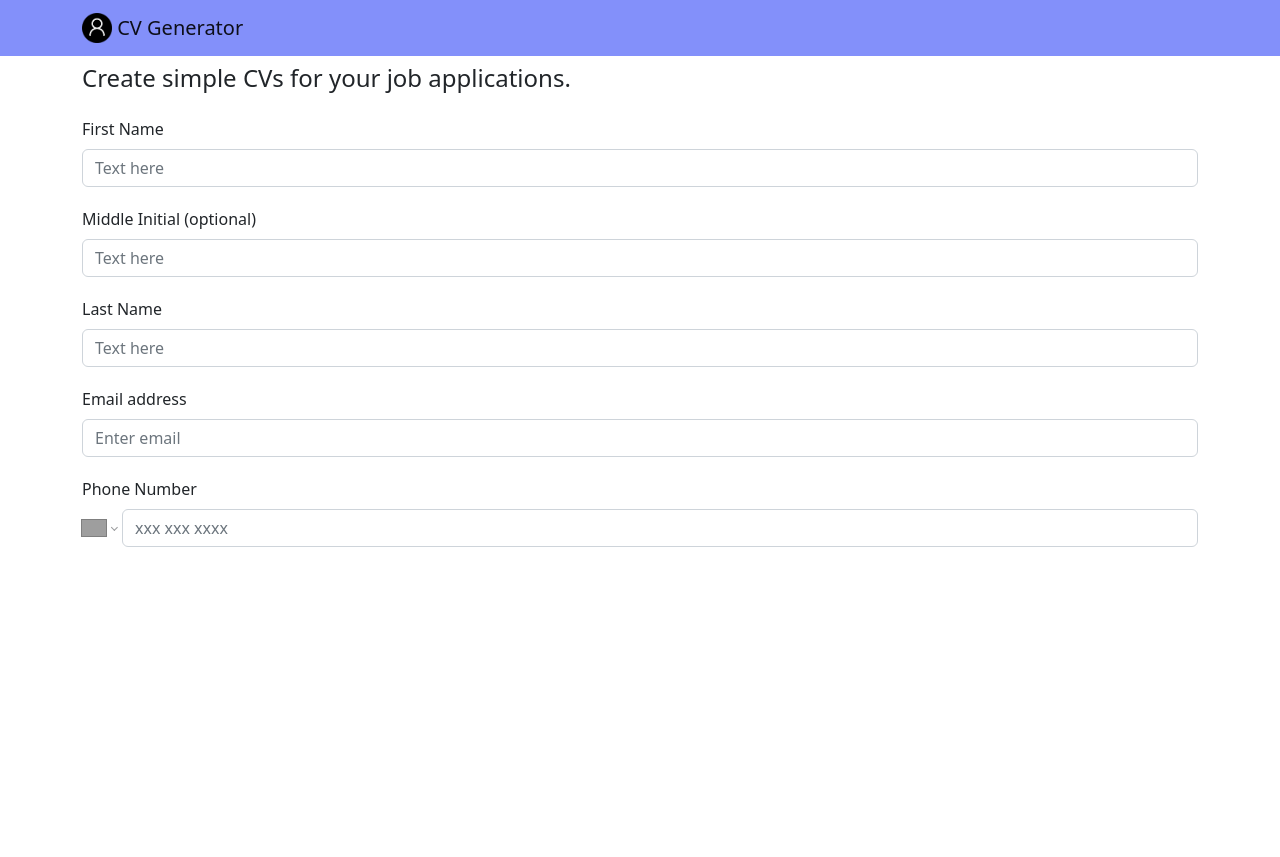
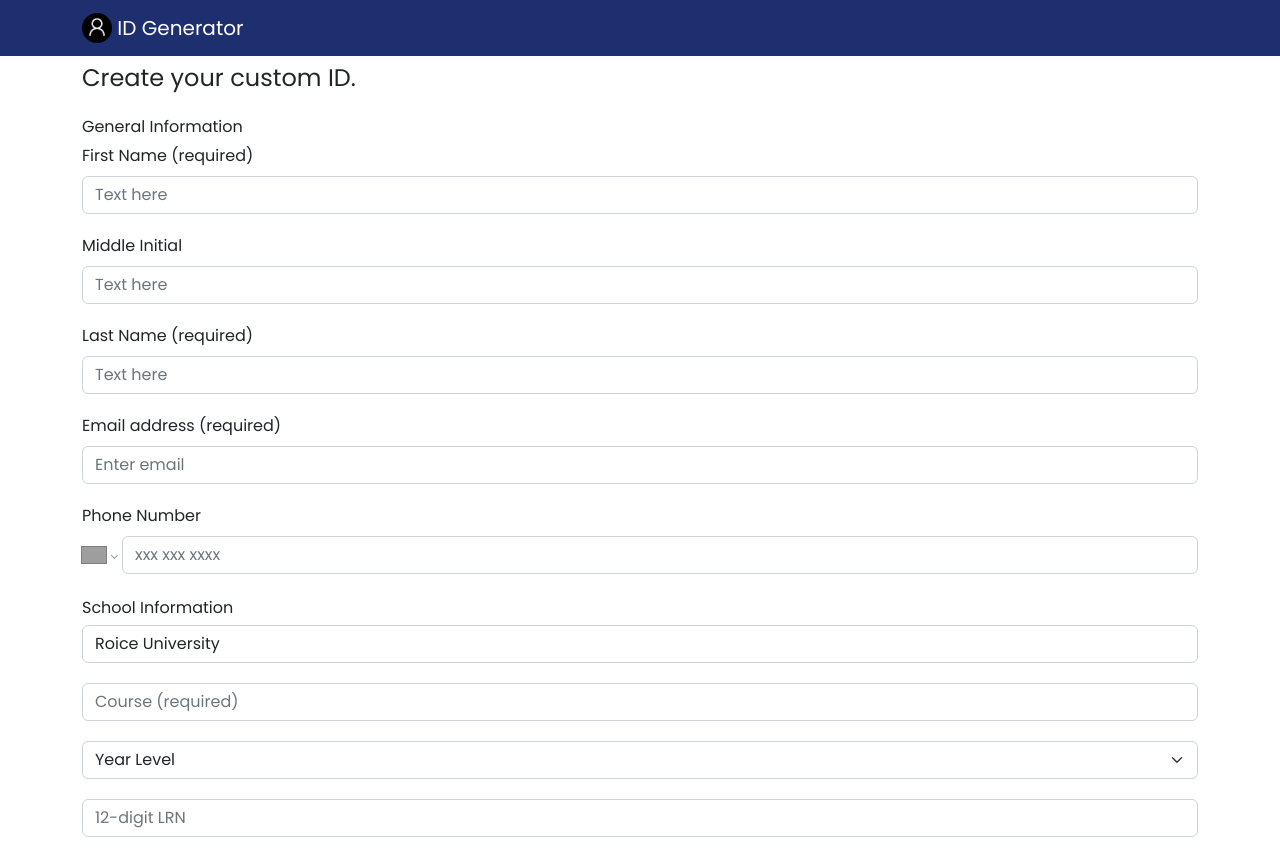
Before and after one commit to roiceee/CV-App, a React (Create React App) app: page / in a window 1280 px wide. Before the commit the page ends 800 px from the top, so only its background shows below. Built offline with nearby package versions, Linux system fonts and the light colour scheme; grey boxes are pictures that could not be loaded.

Commit message:
add school information form

```diff
--- a/src/components/body/bodyContainer.js
+++ b/src/components/body/bodyContainer.js
@@ -1,8 +1,9 @@
-import React from 'react';
-import Container from 'react-bootstrap/esm/Container';
-import GeneralInformationForm from './form-components/generalInformation';
-import Header from './header';
-import { useState} from "react";
+import React from "react";
+import Container from "react-bootstrap/esm/Container";
+import GeneralInformationForm from "./form-components/generalInformation";
+import Header from "./header";
+import { useState } from "react";
+import SchoolInformationForm from "./form-components/schoolInformationForm";
 
 function BodyContainer() {
   const [firstName, setFirstName] = useState("");
@@ -10,24 +11,39 @@ function BodyContainer() {
   const [lastName, setLastName] = useState("");
   const [email, setEmail] = useState("");
   const [phoneNumber, setPhoneNumber] = useState("");
-
+  const [course, setCourse] = useState("");
+  const [yearLevel, setYearLevel] = useState("");
+  const [lrn, setLrn] = useState("");
+  const [schoolName, setSchoolName] = useState("Roice University");
 
   return (
-        <Container className='mt-2'>
-             <Header/>
+    <Container className="mt-2">
+      <Header />
       <GeneralInformationForm
         firstName={firstName}
         middleInitial={middleInitial}
         lastName={lastName}
         email={email}
         phoneNumber={phoneNumber}
+        course={course}
         setFirstName={setFirstName}
         setMiddleInitial={setMiddleInitial}
         setLastName={setLastName}
         setEmail={setEmail}
         setPhoneNumber={setPhoneNumber}
+        setCourse={setCourse}
       />
-
+      <SchoolInformationForm
+      course={course}
+      yearLevel={yearLevel}
+      lrn={lrn}
+      requiredLrnLength={12}
+      schoolName={schoolName}
+      setCourse={setCourse}
+      setYearLevel={setYearLevel}
+      setLrn={setLrn}
+      setSchoolName={setSchoolName}
+      />
     </Container>
   );
 }
--- a/src/components/body/form-components/generalInformation.js
+++ b/src/components/body/form-components/generalInformation.js
@@ -2,13 +2,12 @@ import Form from "react-bootstrap/Form";
 import React, { useCallback } from "react";
 import "react-phone-number-input/style.css";
 import {
-  debouncedValidateFirstName,
-  debouncedValidateMiddleInitial,
-  debouncedValidateLastName,
+  debouncedValidateRequiredInput,
+  debouncedValidateInput,
   debouncedValidateEmail,
 } from "./validation";
 import PhoneInput from "react-phone-number-input";
-import '../../../styles/form-customize.css'
+import "../../../styles/form-customize.css";
 
 function GeneralInformationForm({
   firstName,
@@ -28,19 +27,19 @@ function GeneralInformationForm({
     switch (targetID) {
       case "formFirstName":
         setFirstName(value);
-        debouncedValidateFirstName(e);
+        debouncedValidateRequiredInput(e, "first-name-error");
         break;
       case "formMiddleInitial":
         setMiddleInitial(value);
-        debouncedValidateMiddleInitial(e);
+        debouncedValidateInput(e, "middle-initial-error");
         break;
       case "formLastName":
         setLastName(value);
-        debouncedValidateLastName(e);
+        debouncedValidateRequiredInput(e, "last-name-error");
         break;
       case "formBasicEmail":
         setEmail(value);
-        debouncedValidateEmail(e);
+        debouncedValidateEmail(e, "email-error");
         break;
       case "formPhoneNumber":
         setPhoneNumber(value);
@@ -50,8 +49,9 @@ function GeneralInformationForm({
 
   return (
     <Form className="mt-4">
+      <h6>General Information</h6>
       <Form.Group className="mb-3" controlId="formFirstName">
-        <Form.Label>First Name</Form.Label>
+        <Form.Label>First Name (required)</Form.Label>
         <Form.Control
           onChange={changeInputHandler}
           value={firstName}
@@ -62,7 +62,7 @@ function GeneralInformationForm({
       </Form.Group>
 
       <Form.Group className="mb-3" controlId="formMiddleInitial">
-        <Form.Label>Middle Initial (optional)</Form.Label>
+        <Form.Label>Middle Initial</Form.Label>
         <Form.Control
           onChange={changeInputHandler}
           value={middleInitial}
@@ -73,7 +73,7 @@ function GeneralInformationForm({
       </Form.Group>
 
       <Form.Group className="mb-3" controlId="formLastName">
-        <Form.Label>Last Name</Form.Label>
+        <Form.Label>Last Name (required)</Form.Label>
         <Form.Control
           onChange={changeInputHandler}
           value={lastName}
@@ -84,7 +84,7 @@ function GeneralInformationForm({
       </Form.Group>
 
       <Form.Group className="mb-3" controlId="formBasicEmail">
-        <Form.Label>Email address</Form.Label>
+        <Form.Label>Email address (required)</Form.Label>
         <Form.Control
           onChange={changeInputHandler}
           value={email}
--- /dev/null
+++ b/src/components/body/form-components/schoolInformationForm.js
@@ -0,0 +1,95 @@
+import React, { useCallback } from "react";
+import Form from "react-bootstrap/Form";
+import {
+  debouncedValidateRequiredInput,
+  debouncedValidateInput,
+  debouncedValidateExactLength,
+} from "./validation";
+
+function SchoolInformationForm({
+  course,
+  setCourse,
+  yearLevel,
+  setYearLevel,
+  lrn,
+  requiredLrnLength,
+  setLrn,
+  schoolName,
+  setSchoolName
+}) {
+  const changeInputHandler = useCallback((e) => {
+    const value = e.target.value;
+    const targetID = e.target.id;
+    switch (targetID) {
+      case "formCourse":
+        setCourse(value);
+        debouncedValidateRequiredInput(e, "course-error");
+        break;
+      case "formYearLevel":
+        setYearLevel(value);
+        debouncedValidateRequiredInput(e, "year-level-error");
+        break;
+      case "formLrn":
+        setLrn(value);
+        debouncedValidateInput(e, "lrn-error");
+        debouncedValidateExactLength(e, requiredLrnLength, "lrn-error");
+        break;
+        case "formSchoolName":
+        setSchoolName(value);
+        debouncedValidateRequiredInput(e, "school-name-error");
+        break;
+    }
+  }, []);
+
+  return (
+    <Form className="mt-4">
+        <h6>School Information</h6>
+
+        <Form.Group className="mb-3" controlId="formSchoolName">
+        <Form.Control
+          onChange={changeInputHandler}
+          value={schoolName}
+          type="text"
+          placeholder="School name (required)"
+        />
+        <div id="school-name-error" className="error"></div>
+      </Form.Group>
+
+      <Form.Group className="mb-3" controlId="formCourse">
+        <Form.Control
+          onChange={changeInputHandler}
+          value={course}
+          type="text"
+          placeholder="Course (required)"
+        />
+        <div id="course-error" className="error"></div>
+      </Form.Group>
+      <Form.Group className="mb-3" controlId="formYearLevel">
+        <Form.Select
+          value={yearLevel}
+          onChange={changeInputHandler}
+          aria-label="Year Level"
+        >
+          <option>Year Level</option>
+          <option value="1st Year">1st Year</option>
+          <option value="2nd Year">2nd Year</option>
+          <option value="3rd Year">3rd Year</option>
+          <option value="4th Year">4th Year</option>
+        </Form.Select>
+        <div id="year-level-error" className="error"></div>
+      </Form.Group>
+
+      <Form.Group className="mb-3" controlId="formLrn">
+        <Form.Control
+          onChange={changeInputHandler}
+          value={lrn}
+          type="number"
+          placeholder="12-digit LRN"
+        />
+        <div id="lrn-error" className="error"></div>
+      </Form.Group>
+    </Form>
+  );
+}
+
+export default SchoolInformationForm;
--- a/src/components/body/form-components/validation.js
+++ b/src/components/body/form-components/validation.js
@@ -1,50 +1,53 @@
 import { debounce } from "lodash";
 
-function validateFirstName(e) {
-  const firstNameErrorTextContainer = document.getElementById("first-name-error");
-  if (hasNoInput(e, firstNameErrorTextContainer)) {
+function validateRequiredInput(e, errorTextContainerID) {
+  const errorTextContainer = document.getElementById(errorTextContainerID);
+  if (hasNoInput(e, errorTextContainer)) {
     return;
   }
-  if (hasSpecialCharacters(e, firstNameErrorTextContainer)) {
+  if (hasSpecialCharacters(e, errorTextContainer)) {
     return;
   }
-  removeErrorWarning(e, firstNameErrorTextContainer);
+  removeErrorWarning(e, errorTextContainer);
 }
 
-function validateMiddleInitial(e) {
-  const middleInitialErrorTextContainer = document.getElementById(
-    "middle-initial-error"
+function validateInput(e, errorTextContainerID) {
+  const errorTextContainer = document.getElementById(
+    errorTextContainerID
   );
-  if (hasSpecialCharacters(e, middleInitialErrorTextContainer)) {
+  if (hasSpecialCharacters(e, errorTextContainer)) {
     return;
   }
-  removeErrorWarning(e, middleInitialErrorTextContainer);
+  removeErrorWarning(e, errorTextContainer);
 }
 
-function validateLastName(e) {
-  const lastNameErrorTextContainer = document.getElementById("last-name-error");
-  if (hasNoInput(e, lastNameErrorTextContainer)) {
-    return;
-  }
-  if (hasSpecialCharacters(e, lastNameErrorTextContainer)) {
-    return;
-  }
-  removeErrorWarning(e, lastNameErrorTextContainer);
-}
-
-function validateEmail(e) {
-  const emailErrorTextContainer = document.getElementById("email-error");
+function validateEmail(e, errorTextContainerID) {
+  const errorTextContainer = document.getElementById(errorTextContainerID);
   const pattern = /^\w+([.-]?\w+)*@\w+([.-]?\w+)*(\.\w{2,3})+$/;
   const value = e.target.value;
-  if (hasNoInput(e, emailErrorTextContainer)) {
+  if (hasNoInput(e, errorTextContainer)) {
     return;
   }
   if (!value.match(pattern)) {
     e.target.classList.add("invalid-form");
-    emailErrorTextContainer.textContent = "Must be a valid email address.";
+    errorTextContainer.textContent = "Must be a valid email address.";
     return;
   }
-  removeErrorWarning(e, emailErrorTextContainer);
+  removeErrorWarning(e, errorTextContainer);
+}
+
+function validateExactLength(e, requiredLength, errorTextContainerID) {
+  const errorTextContainer = document.getElementById(errorTextContainerID);
+  const value = e.target.value;
+  if (value === "") {
+    removeErrorWarning(e, errorTextContainer);
+    return;
+  }
+  if (value.length !== requiredLength) {
+    errorTextContainer.textContent = `Input should contain exactly ${requiredLength} characters.`
+    e.target.classList.add("invalid-form");
+    return true;
+  }
 }
 
 function hasSpecialCharacters(e, errorTextContainer) {
@@ -71,14 +74,14 @@ function removeErrorWarning(e, errorTextContainer) {
   errorTextContainer.textContent = "";
 }
 
-const debouncedValidateFirstName = debounce(validateFirstName, 1000);
-const debouncedValidateMiddleInitial = debounce(validateMiddleInitial, 1000);
-const debouncedValidateLastName = debounce(validateLastName, 1000);
+const debouncedValidateRequiredInput = debounce(validateRequiredInput, 1000);
+const debouncedValidateInput = debounce(validateInput, 1000);
 const debouncedValidateEmail = debounce(validateEmail, 1000);
+const debouncedValidateExactLength = debounce(validateExactLength, 1000);
 
 export {
-  debouncedValidateFirstName,
-  debouncedValidateMiddleInitial,
-  debouncedValidateLastName,
+  debouncedValidateRequiredInput,
+  debouncedValidateInput,
   debouncedValidateEmail,
+  debouncedValidateExactLength
 };
--- a/src/components/body/header.js
+++ b/src/components/body/header.js
@@ -3,7 +3,7 @@ import React from 'react';
 function Header() {
 
     return(
-        <h4>Create simple CVs for your job applications.</h4>
+        <h4>Create your custom ID.</h4>
     )
 }
 
--- a/src/components/navbar.js
+++ b/src/components/navbar.js
@@ -5,7 +5,7 @@ import Navbar from 'react-bootstrap/Navbar';
 
 function NavigationBar() {
     return (
-      <Navbar bg="secondary" variant="secondary">
+      <Navbar bg="primary" variant="dark">
         <Container>
           <Navbar.Brand href="#home">
             <img
@@ -15,7 +15,7 @@ function NavigationBar() {
               height="30"
               className="d-inline-block align-top"
             />{' '}
-            CV Generator
+            ID Generator
           </Navbar.Brand>
         </Container>
       </Navbar>
--- a/src/styles/custom.scss
+++ b/src/styles/custom.scss
@@ -1,4 +1,3 @@
-@import 'https://fonts.googleapis.com/css2?family=Poppins&display=swap.css';
 
 $theme-colors: (
     "primary": #1D2F6F,
--- a/src/styles/override.css
+++ b/src/styles/override.css
@@ -1,5 +1,5 @@
 @import url('https://fonts.googleapis.com/css2?family=Poppins&display=swap');
 
 body{
-    font-family: 'Poppins', sans-serif;
+    font-family: 'Poppins', sans-serif!important;
 }
```
Lines whose indentation alone changed are shown as unchanged.
